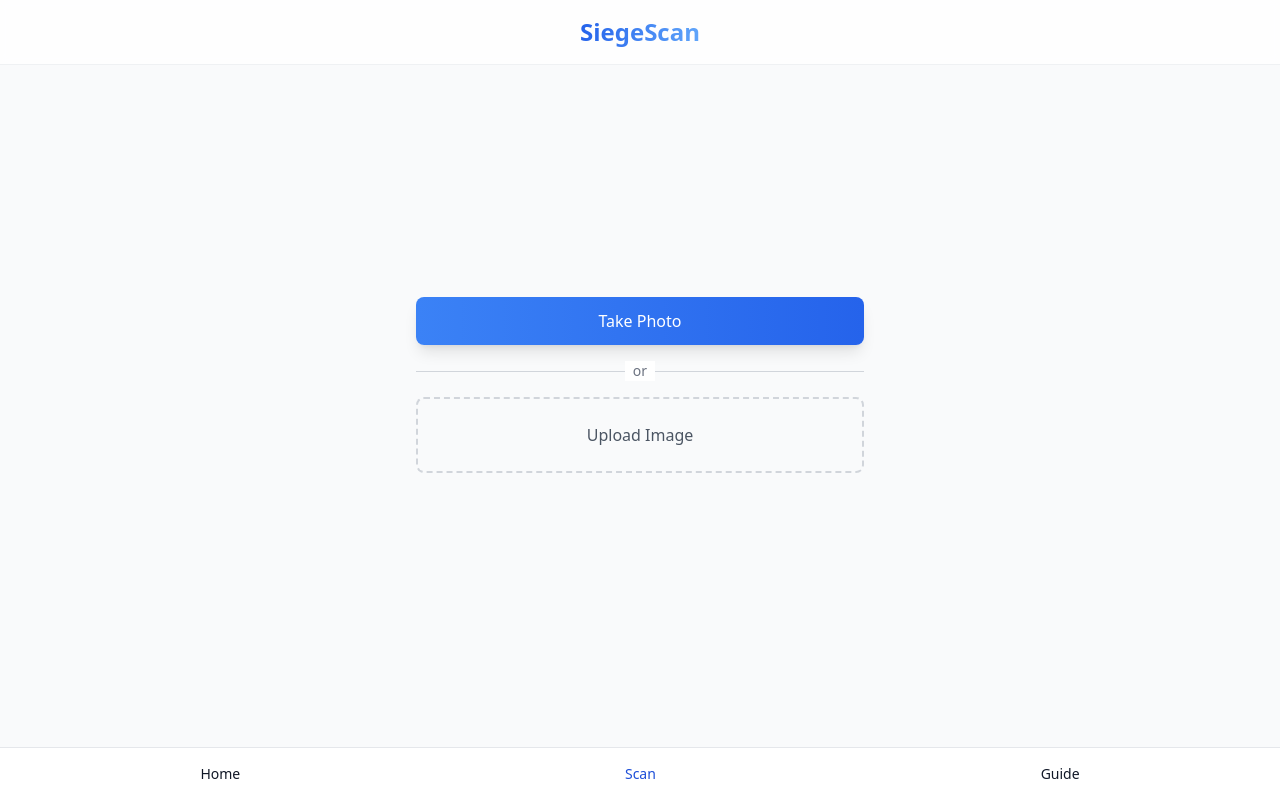
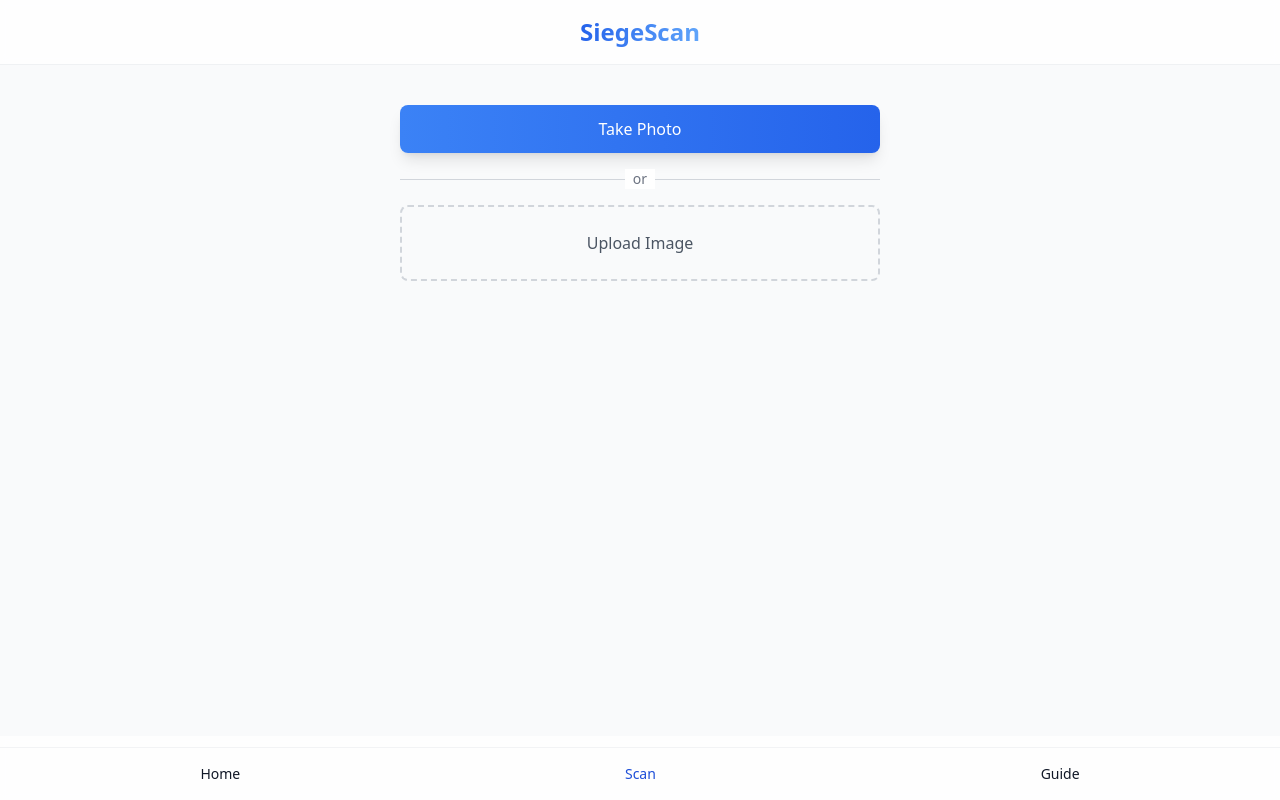
Before and after one commit to LethaXl/siege-scan, a React (Create React App) app: page /scan in a window 1280 px wide. Built offline with nearby package versions, Linux system fonts and the light colour scheme.

Commit message:
lanscape fix on scan page

```diff
--- a/src/components/Navbar.jsx
+++ b/src/components/Navbar.jsx
@@ -9,7 +9,8 @@
   };
 
   return (
-    <nav className="bg-white dark:bg-gray-900 fixed w-full z-20 bottom-0 start-0 border-t border-gray-200 dark:border-gray-600">
+    <nav className="fixed bottom-0 start-0 w-full z-30 before:content-[''] before:fixed before:bottom-0 before:left-0 before:w-full before:h-16 before:bg-white/80 before:dark:bg-gray-900/80 before:backdrop-blur-sm before:-z-10">
+      <div className="border-t border-gray-200/50 dark:border-gray-700/50">
         <div className="max-w-screen-xl mx-auto">
           <ul className="flex flex-row justify-around p-2 font-medium border-0 bg-transparent">
             <li>
@@ -50,6 +51,7 @@
             </li>
           </ul>
         </div>
+      </div>
     </nav>
   );
 };
--- a/src/components/Scan.jsx
+++ b/src/components/Scan.jsx
@@ -216,18 +216,19 @@
   };
 
   return (
-    <div className={`max-w-4xl mx-auto ${!image ? 'pt-[25vh]' : 'pt-0'}`}>
+    <div className={`max-w-4xl mx-auto ${!image ? 'pt-[25vh] landscape:pt-2' : 'pt-0'}`}>
       <div className="space-y-6 w-full">
         {!image && (
-          <div className="space-y-4 flex flex-col items-center">
+          <div className="space-y-4 flex flex-col items-center landscape:items-center landscape:justify-start">
+            <div className="w-full max-w-md landscape:max-w-lg landscape:px-4">
               <button
                 onClick={startCamera}
-              className="w-full max-w-md bg-gradient-to-r from-blue-500 to-blue-600 text-white py-3 rounded-lg hover:from-blue-600 hover:to-blue-700 transition-all transform hover:scale-105 shadow-lg"
+                className="w-full bg-gradient-to-r from-blue-500 to-blue-600 text-white py-3 rounded-lg hover:from-blue-600 hover:to-blue-700 transition-all transform hover:scale-105 shadow-lg"
               >
                 Take Photo
               </button>
 
-            <div className="relative w-full max-w-md">
+              <div className="relative w-full my-4">
                 <div className="absolute inset-0 flex items-center">
                   <div className="w-full border-t border-gray-300 dark:border-gray-600"></div>
                 </div>
@@ -238,7 +239,7 @@
 
               <div
                 {...getRootProps()}
-              className={`w-full max-w-md border-2 border-dashed rounded-lg p-6 text-center cursor-pointer transition-colors
+                className={`w-full border-2 border-dashed rounded-lg p-6 text-center cursor-pointer transition-colors
                   ${isDragActive
                     ? 'border-blue-500 bg-blue-50 dark:bg-blue-900/20'
                     : 'border-gray-300 dark:border-gray-600 hover:border-blue-500 dark:hover:border-blue-400'
@@ -251,6 +252,7 @@
                     ? 'Drop the image here'
                     : 'Upload Image'}
                 </p>
+              </div>
             </div>
           </div>
         )}
```
Lines whose indentation alone changed are shown as unchanged.
